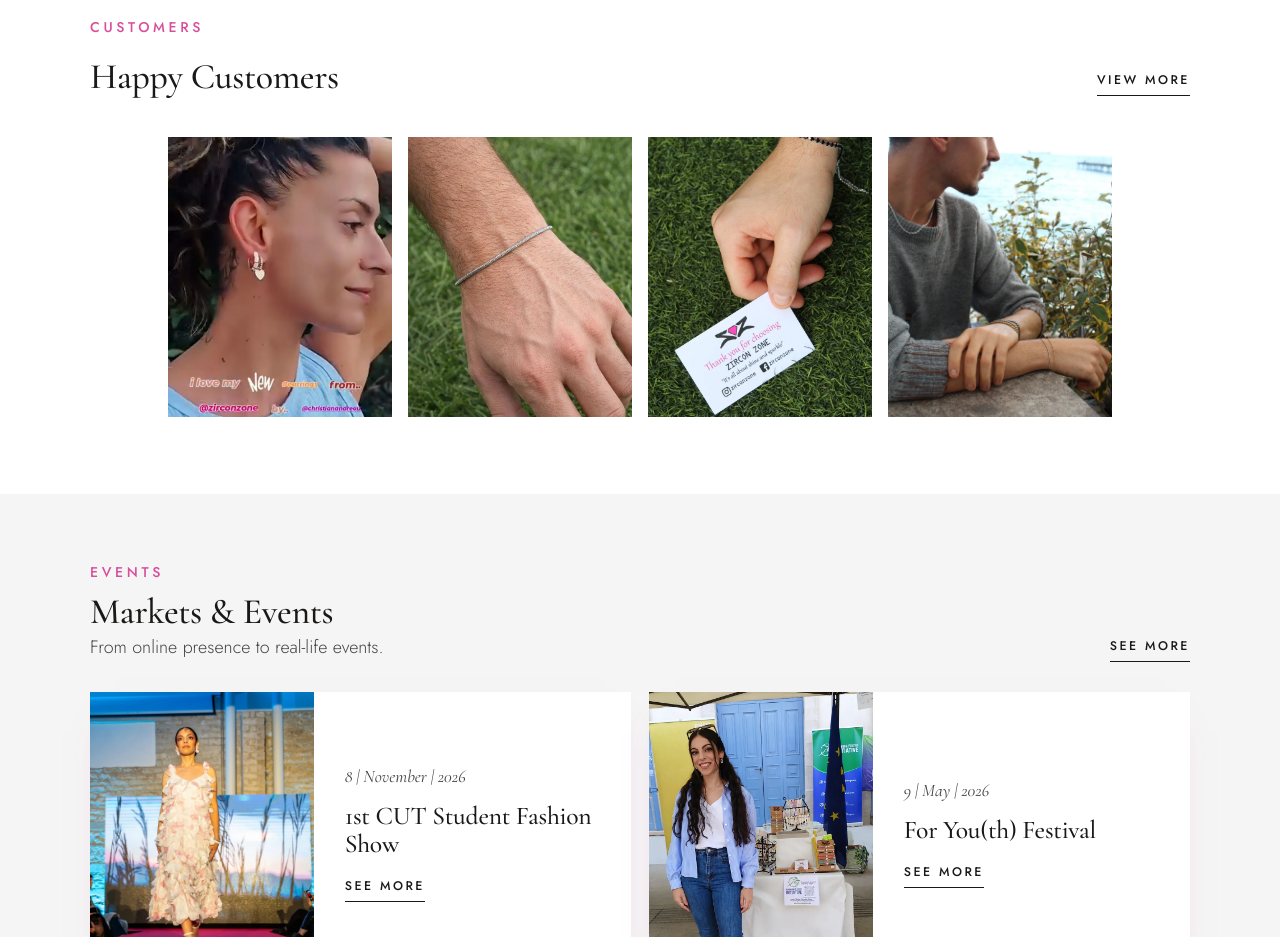
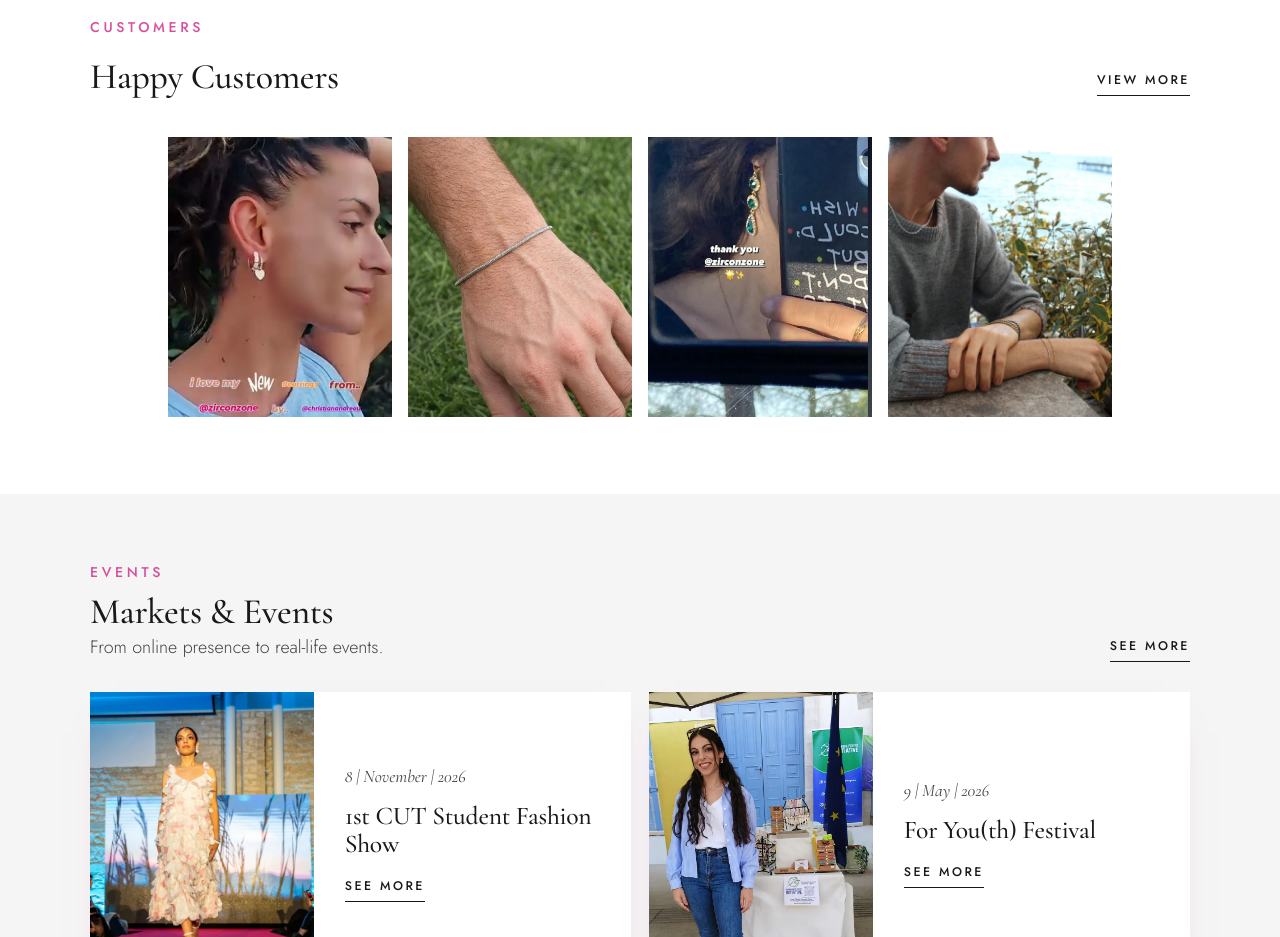
Before and after one commit to ChristianaAndreou/zirconzone, a plain HTML site: page index.html in a window 1280 px wide. Shown: the part 2520-3457 px from the top of the page. Drawn offline with nearby package versions, Linux system fonts and the light colour scheme.

Commit message:
Happy Customers: remove the bracelet + thank-you card photo
Co-Authored-By: Claude Opus 5.5 <noreply@anthropic.com>
Claude-Session: https://claude.ai/code/session_01D34MmGYoTrdKPLxeYFwEr4

```diff
--- a/index.html
+++ b/index.html
@@ -138,7 +138,7 @@
         <div class="ugc-grid">
           <a href="customers.html#customer5" class="ugc reveal"><img src="images/web/customer1.webp" alt="Customer wearing Zircon Zone heart earrings" loading="lazy"></a>
           <a href="customers.html#customer8" class="ugc reveal"><img src="images/web/customer8.webp" alt="Customer wearing the silver Snake Chain Bracelet for men" loading="lazy"></a>
-          <a href="customers.html#customer10" class="ugc reveal"><img src="images/web/ig-card.webp" alt="Men's black tennis bracelet and Zircon Zone thank-you card on grass" loading="lazy"></a>
+          <a href="customers.html#customer2" class="ugc reveal"><img src="images/web/customer2.webp" alt="Customer wearing Zircon Zone earrings — simple and elegant" loading="lazy"></a>
           <a href="customers.html#customer9" class="ugc reveal"><img src="images/web/customer9.webp" alt="Men's necklace and stacked bracelets by the sea" loading="lazy"></a>
         </div>
       </div>
```
Also changed, not shown: customers.html (+0 -1 lines).
